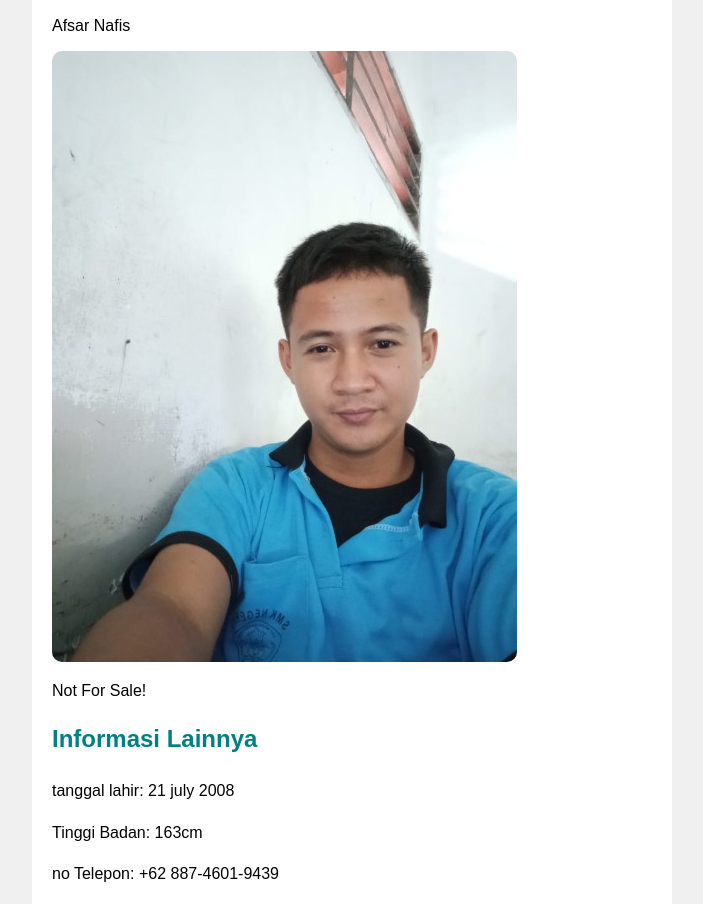
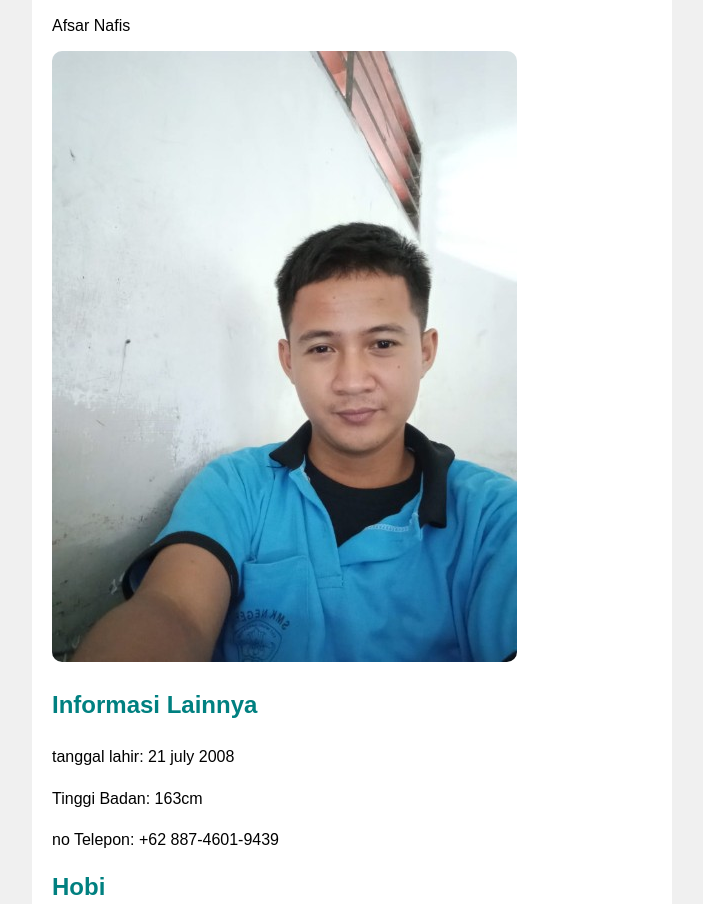
Before and after one commit to Afsar12e/bio-data1, a plain HTML site: page index.html in a window 1280 px wide. Shown: the part 131-1035 px from the top of the page, without its empty margins (288-991 px from the left). Drawn offline with Linux system fonts and the light colour scheme.

Commit message:
Update index.html

```diff
--- a/index.html
+++ b/index.html
@@ -14,7 +14,6 @@
             <h2>Nama Saya</h2>
             <p>Afsar Nafis</p>
             <img src="foto-propil.jpg" alt="Foto Profil">
-            <p>Not For Sale!</p>
         </div>
 
         <div class="section info">
```
